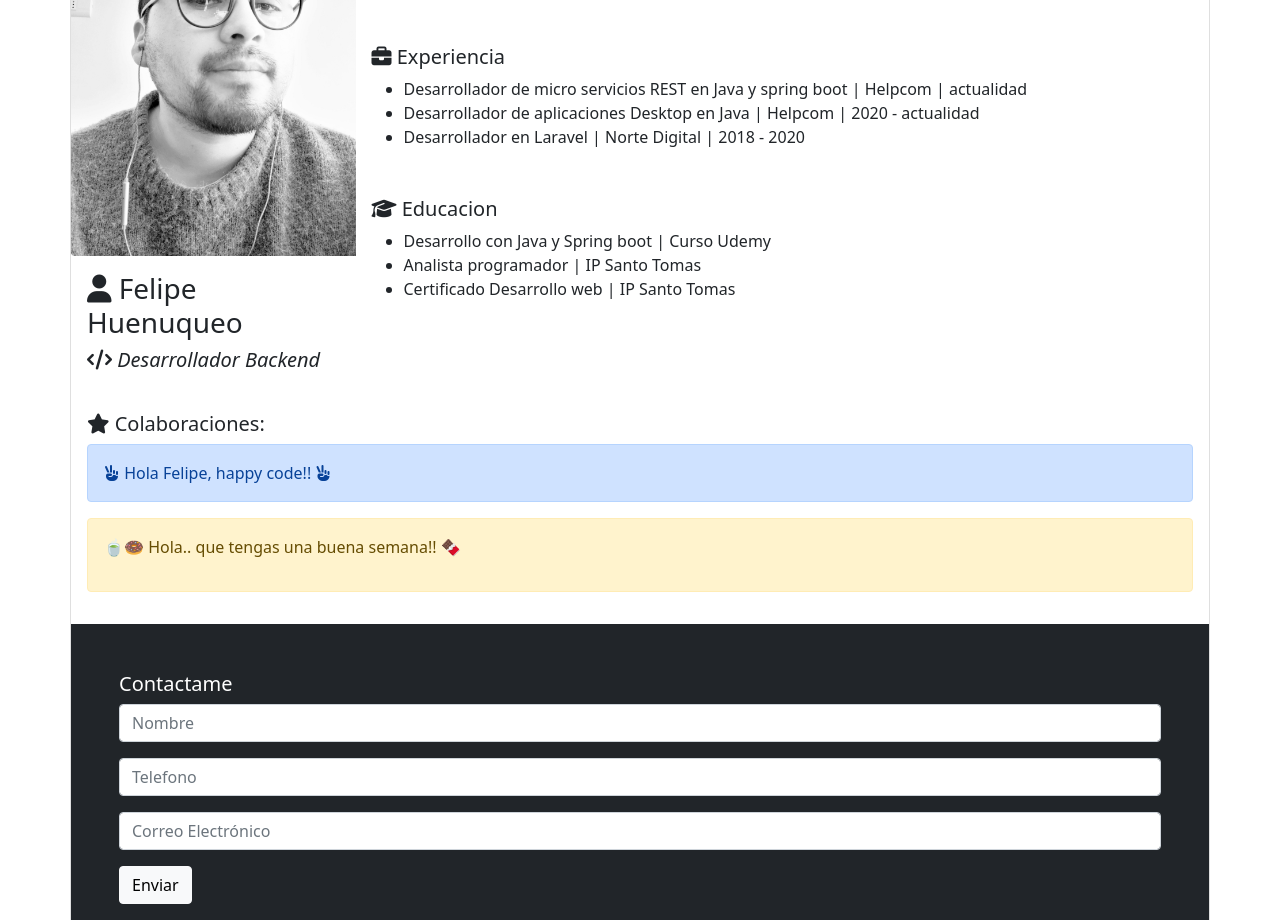
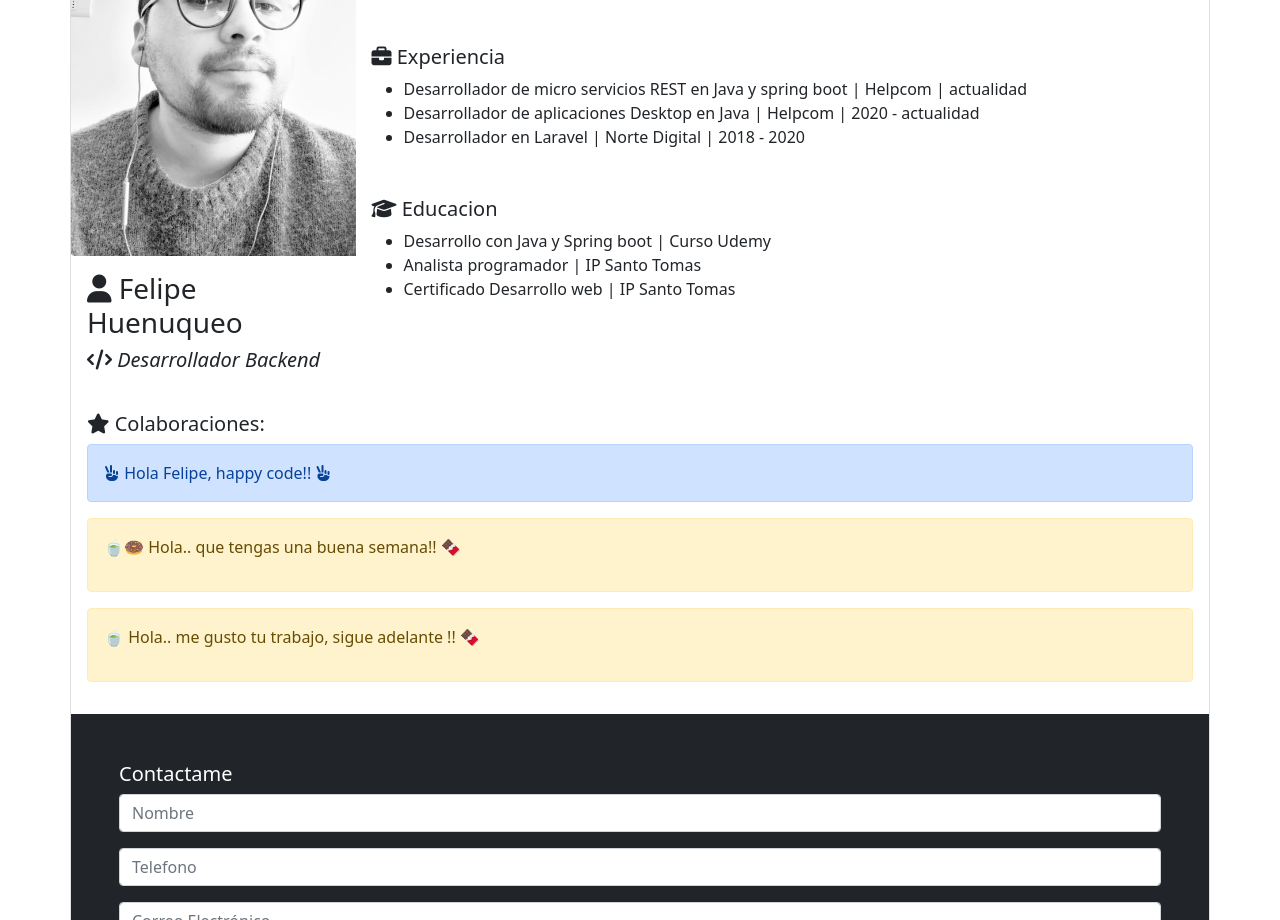
Before and after one commit to sh4dxx/ultimoDesafio, a plain HTML site: page index.html in a window 1280 px wide. Shown: the part 180-1100 px from the top of the page. Drawn offline with nearby package versions, Linux system fonts and the light colour scheme.

Commit message:
Buen trabajo Felipe, me gusto tu portafolio

```diff
--- a/index.html
+++ b/index.html
@@ -88,6 +88,11 @@
                             <p>🍵🍩 Hola.. que tengas una buena semana!! 🍫</p>
                         </div> <!-- Fin del saludo-->
 
+                        <!-- Hola Felipe me gusto tu trabajo -->
+                        <div class="alert alert-warning" role="alert">
+                            <p>🍵 Hola.. me gusto tu trabajo, sigue adelante !! 🍫</p>
+                        </div> <!-- Fin del saludo-->
+
                     </div>
                 </section>
 
```
